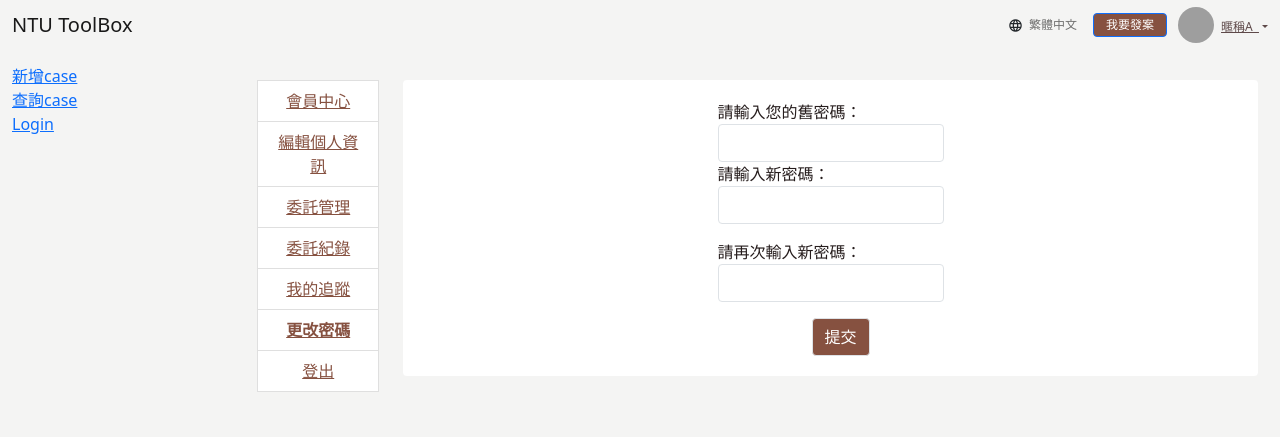
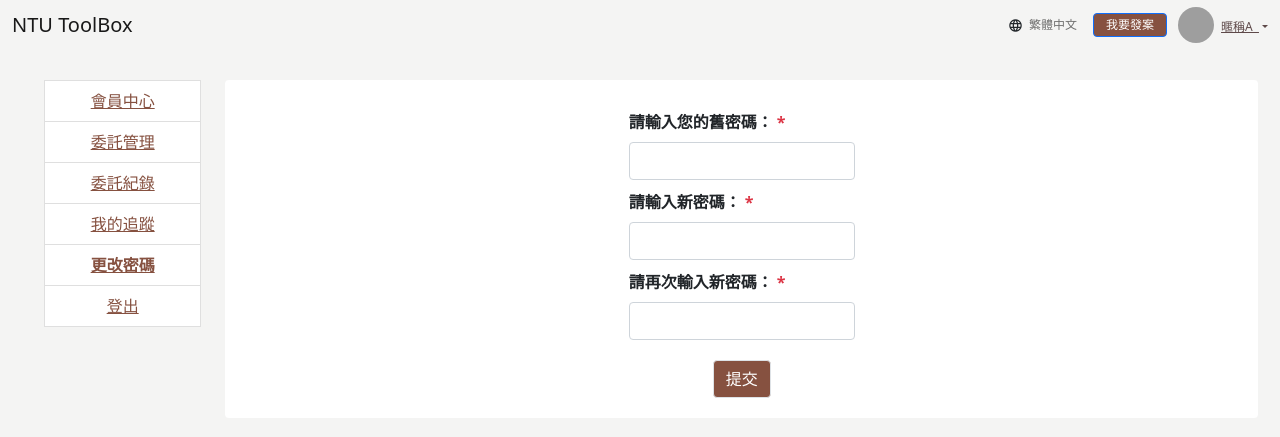
Before and after one commit to YuehChi/ToolBox, a Django app: page /toolfamily/user/password/update/ in a window 1280 px wide. Shown: the top 437 px of the page. Run offline with Django 4.2, Linux system fonts and the light colour scheme; a user stored in the database is signed in; data comes from the database, SQL or seed files in the repository; both versions use the stored data as it was after the commit; some libraries are stand-ins or nearby versions; grey boxes are pictures that could not be loaded.

Commit message:
user-profile css finished

```diff
--- a/toolcase/toolfamily/static/css/user.css
+++ b/toolcase/toolfamily/static/css/user.css
@@ -5,3 +5,8 @@
 .bold{
     font-weight:bold
 }
+
+.star-color {
+    color: #f5c548;
+    font-size: 16px;
+}
--- a/toolcase/toolfamily/templates/base_generic.html
+++ b/toolcase/toolfamily/templates/base_generic.html
@@ -53,7 +53,7 @@
                         <a class="dropdown-item" href="#" style="color: #5e4949;">我的委託</a>
                         <a class="dropdown-item" href="#" style="color: #5e4949;">委託紀錄</a>
                         <a class="dropdown-item" href="#" style="color: #5e4949;">我的追蹤</a>
-                        <a class="dropdown-item" href="#" style="color: #5e4949;">設定</a>
+                        <a class="dropdown-item" href="#" style="color: #5e4949;">更改密碼</a>
                         <a class="dropdown-item" href="{% url 'logout' %}" style="color: #5e4949;">登出</a>
                     </div>
                 </div>
@@ -65,29 +65,7 @@
 <div class="container-fluid">
 
 <div class="row">
-  <div class="col-sm-2">
-  {% block sidebar %}
-  <ul class="sidebar-nav">
-    <li><a href="{% url 'index'%}">Home</a></li>
-  </ul>
-
-  <ul class="sidebar-nav">
-    <li><a href="{% url 'case-new'%}">新增case</a></li>
-    <li><a href="{% url 'case-search'%}">查詢case</a></li>
-
-
-
-   {% if user.is_authenticated %}
-     <li>User: {{ user.get_username }}</li>
-     <li><a href="{% url 'logout'%}?next={{request.path}}">Logout</a></li>
-   {% else %}
-     <li><a href="{% url 'login'%}?next={{request.path}}">Login</a></li>
-   {% endif %}
-  </ul>
-
-  {% endblock %}
-  </div>
-  <div class="col-sm-10 ">
+  <div class="col-sm-12 ">
   {% block content %}{% endblock %}
 
   {% block pagination %}
--- a/toolcase/toolfamily/templates/user/user_reset_pwd.html
+++ b/toolcase/toolfamily/templates/user/user_reset_pwd.html
@@ -8,7 +8,6 @@
         <div class="justify-content-center" style="margin-top: 80px;">
             <ul class="tab-list" style="text-align: center;display:block;">
                 <li class="list-group-item member" m="1"><a href="{%url 'my-user-profile'%}" style="color: rgb(134, 81, 64);">會員中心</a></li>
-                <li class="list-group-item member" m="2"><a href="javascript:void(0)" style="color: rgb(134, 81, 64) ;">編輯個人資訊</a></li>
                 <li class="list-group-item"><a href="#" style="color: rgb(134, 81, 64) ;">委託管理</a></li>
                 <li class="list-group-item"><a href="#" style="color: rgb(134, 81, 64) ;">委託紀錄</a></li>
                 <li class="list-group-item"><a href="#" style="color: rgb(134, 81, 64) ;">我的追蹤</a></li>
@@ -25,20 +24,32 @@
                     <div class="col-md-6" style="max-width: 70%;width: 250px;margin-top: 20px;">
                         <form action="{% url 'user-password-update' %}" method="POST">
                             {% csrf_token %}
-                            <span style="color:  rgb(38, 29, 29);">
-                                請輸入您的舊密碼：
-                                <input class="border rounded form-control" type="password" name="oldPassword" required>
-                            </span>
-                            <p style="color:  rgb(38, 29, 29);">
-                                請輸入新密碼：
-                                <input class="border rounded form-control" type="password" name="newPassword" required>
-                            </p>
-                            <p style="color:  rgb(38, 29, 29);">
-                                請再次輸入新密碼：
-                                <input class="border rounded form-control" type="password" name="confirmNewPassword" required>
-                            </p>
-                            <div style="text-align: center;margin-bottom: 20px;">
-                                <input class="btn btn-primary border rounded" type="submit" style="background: rgb(134,81,64);margin-bottom: 0px;margin-left: 20px;"  value="提交">
+                            <div class="row form-row" style="margin-top: 10px;">
+                                <div class="col-12 form-group">
+                                    <label class="form-label" style="font-weight: bold;">
+                                        請輸入您的舊密碼：
+                                    <span class="text-danger">*</span></label>
+                                    <input class="form-control" type="password" id="input-title" name="oldPassword" style="width: 100%;" required>
+                                </div>
+                            </div>
+                            <div class="row form-row" style="margin-top: 10px;">
+                                <div class="col-12 form-group">
+                                    <label class="form-label" style="font-weight: bold;">
+                                        請輸入新密碼：
+                                    <span class="text-danger">*</span></label>
+                                    <input class="form-control" type="password" id="input-title" name="newPassword" style="width: 100%;" required>
+                                </div>
+                            </div>
+                            <div class="row form-row" style="margin-top: 10px;">
+                                <div class="col-12 form-group">
+                                    <label class="form-label" style="font-weight: bold;">
+                                        請再次輸入新密碼：
+                                    <span class="text-danger">*</span></label>
+                                    <input class="form-control" type="password" id="input-title" name="confirmNewPassword" style="width: 100%;" required>
+                                </div>
+                            </div>
+                            <div style="text-align: center;margin-top: 20px;margin-bottom: 20px;">
+                                <input class="btn btn-primary border rounded" type="submit" style="background: rgb(134,81,64);margin-bottom: 0px;"  value="提交">
                                 <!-- 顯示自訂錯誤訊息 -->
                                 {% for error in messages %}
                                 <div>{{ error }}</div>
```
Also changed, not shown: toolcase/toolfamily/templates/user/user.html (+65 -65 lines), toolcase/toolfamily/templates/user/user_test.html (deleted, +0 -21 lines), toolcase/db.sqlite3.
